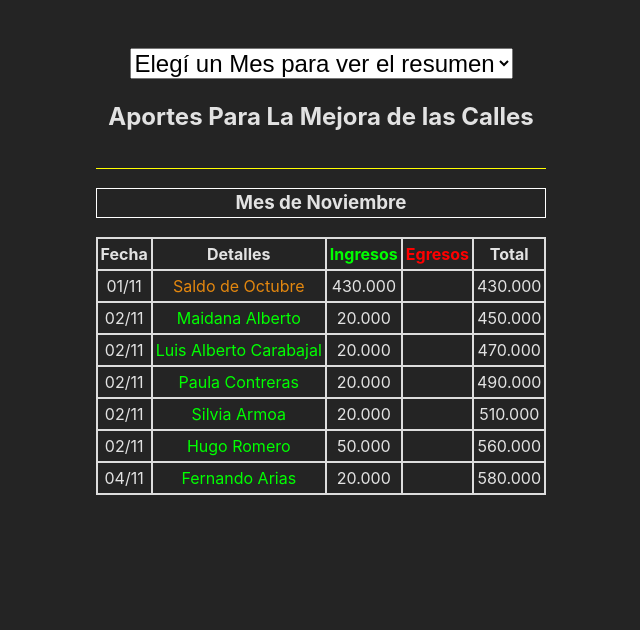
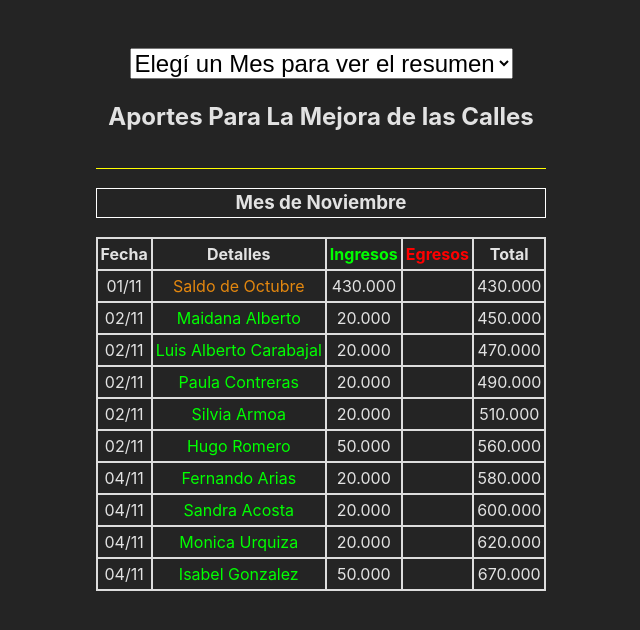
Before and after one commit to Dynezel/mejoras-calles-externas, a React (Vite) app: page / in a window 1280 px wide. Shown: the top 630 px of the page, without its empty margins (319-959 px from the left). Built offline with nearby package versions, Linux system fonts and the light colour scheme.

Commit message:
Add files via upload

```diff
--- a/src/Components/Noviembre.jsx
+++ b/src/Components/Noviembre.jsx
@@ -64,6 +64,27 @@ export default function Noviembre() {
                         <td></td>
                         <td>580.000</td>
                     </tr>
+                    <tr>
+                        <td>04/11</td>
+                        <td className="ingresos">Sandra Acosta</td>
+                        <td>20.000</td>
+                        <td></td>
+                        <td>600.000</td>
+                    </tr>
+                    <tr>
+                        <td>04/11</td>
+                        <td className="ingresos">Monica Urquiza</td>
+                        <td>20.000</td>
+                        <td></td>
+                        <td>620.000</td>
+                    </tr>
+                    <tr>
+                        <td>04/11</td>
+                        <td className="ingresos">Isabel Gonzalez</td>
+                        <td>50.000</td>
+                        <td></td>
+                        <td>670.000</td>
+                    </tr>
                 </tbody>
                 </table>
         </div>
```
